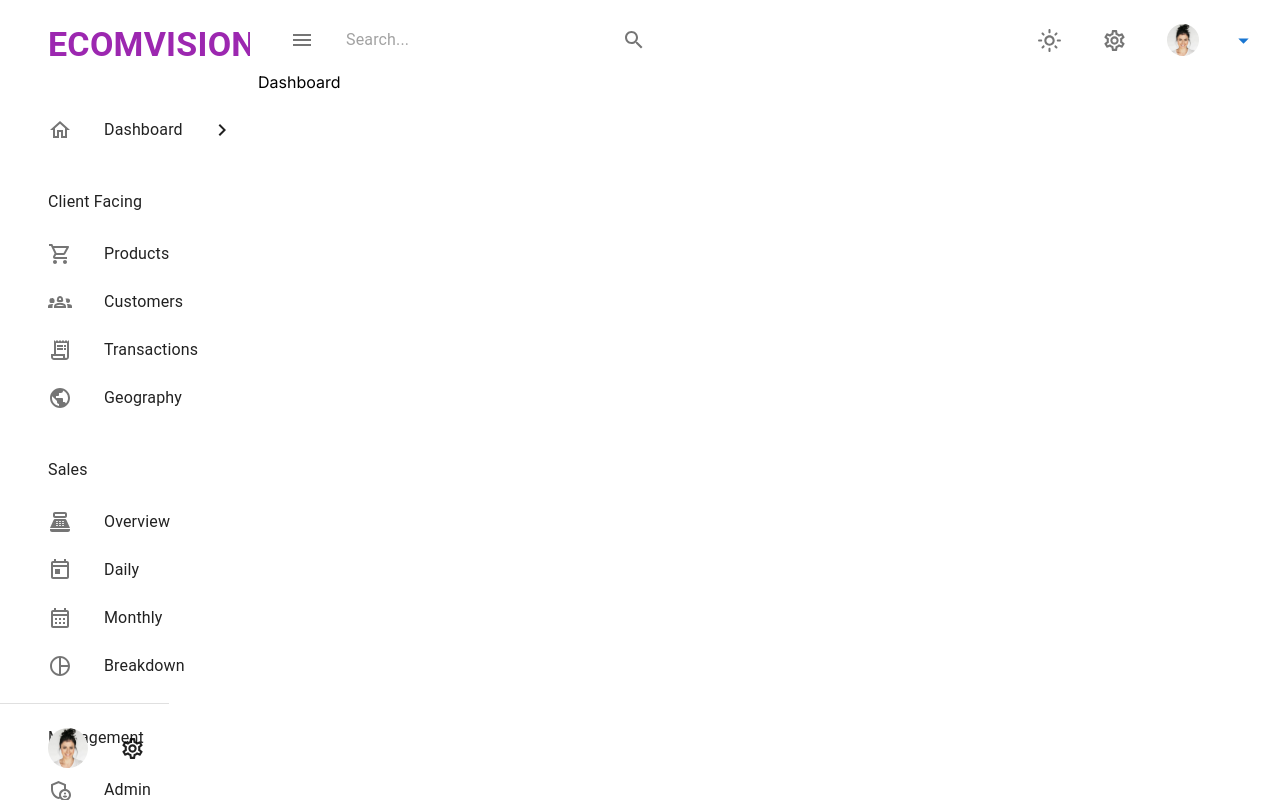
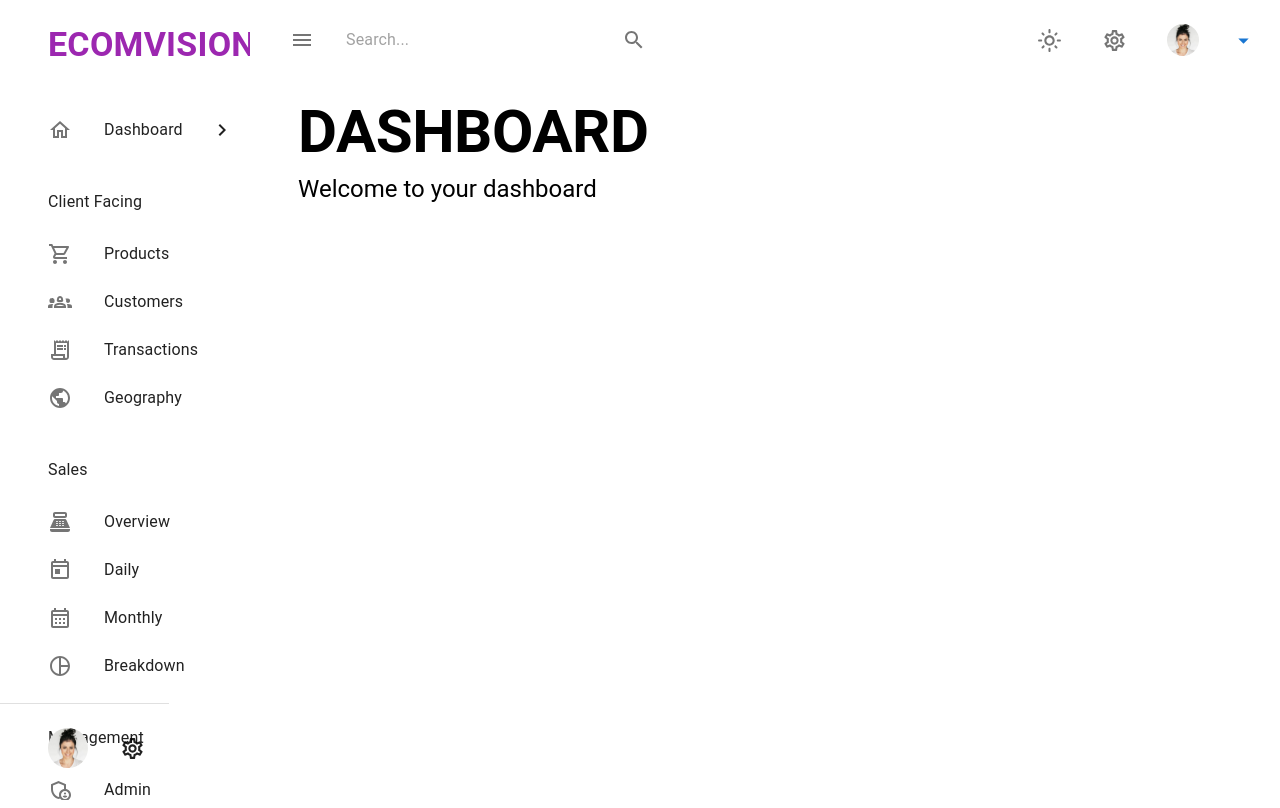
Before and after one commit to AlexMartin998/admin-dashboard-mui, a React (Vite) app: page /dashboard in a window 1280 px wide. Built offline with nearby package versions, Linux system fonts and the light colour scheme; no server answers; the HTML template or start-up script is replaced by a standard one.

Commit message:
[ADD]: getDashboard (RTK Query)

```diff
--- a/src/admin/scenes/dashboard/Dashboard.jsx
+++ b/src/admin/scenes/dashboard/Dashboard.jsx
@@ -1,7 +1,16 @@
-import React from 'react';
+import { Box } from '@mui/material';
+
+import { FlexBetween } from '../../../shared';
+import { Header } from '../../shared';
 
 const Dashboard = () => {
-  return <div>Dashboard</div>;
+  return (
+    <Box m="1.5rem 2.5rem">
+      <FlexBetween>
+        <Header title="DASHBOARD" subtitle="Welcome to your dashboard" />
+      </FlexBetween>
+    </Box>
+  );
 };
 
 export default Dashboard;
--- a/src/store/api/apiSlice.js
+++ b/src/store/api/apiSlice.js
@@ -18,6 +18,7 @@ export const api = createApi({
     'Sales',
     'Admins',
     'Performance',
+    'Dashboard',
   ],
   endpoints: build => ({
     getUser: build.query({
@@ -59,6 +60,11 @@ export const api = createApi({
       query: id => `/management/performance/${id}`,
       providesTags: ['Performance'],
     }),
+
+    getDashboard: build.query({
+      query: () => '/general/dashboard',
+      providesTags: ['Dashboard'],
+    }),
   }),
 });
 
@@ -71,4 +77,5 @@ export const {
   useGetSalesQuery,
   useGetAdminsQuery,
   useGetUserPerformanceQuery,
+  useGetDashboardQuery,
 } = api;
```
